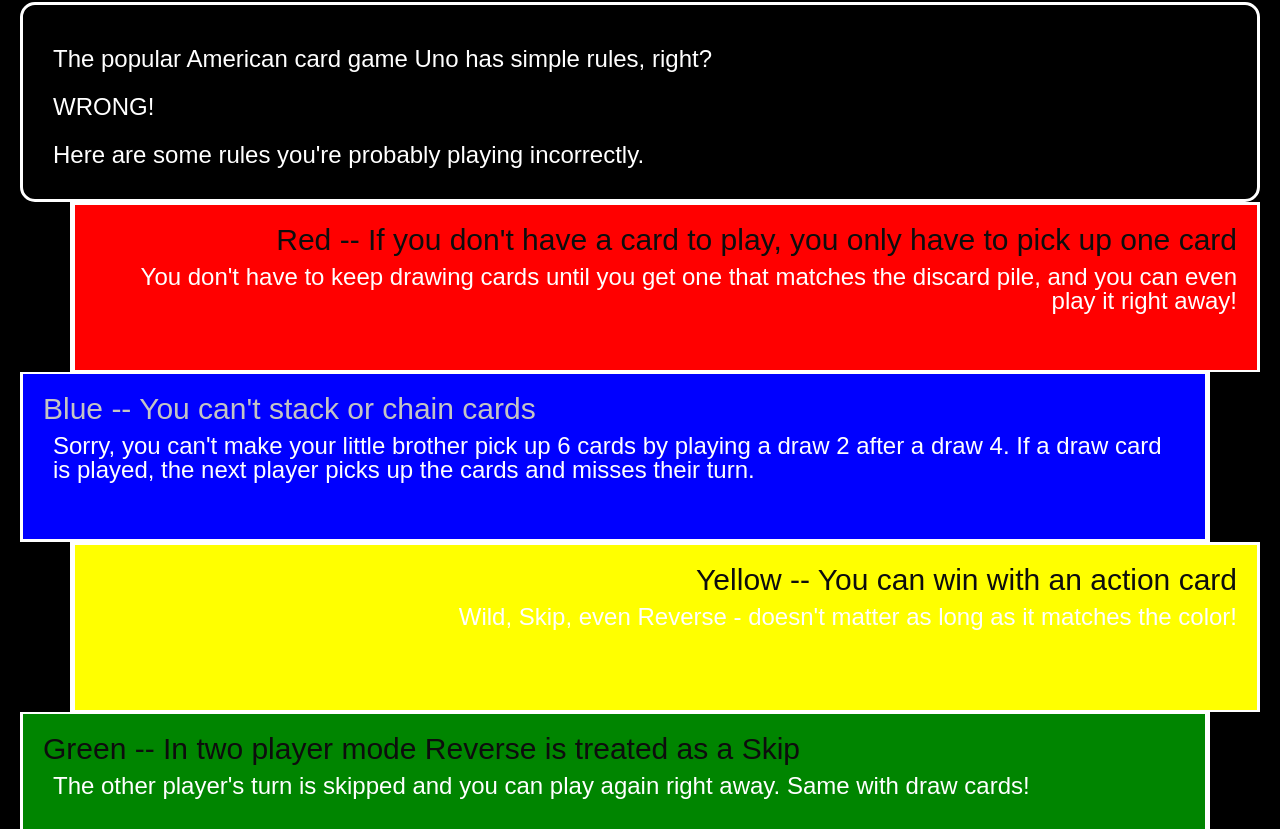
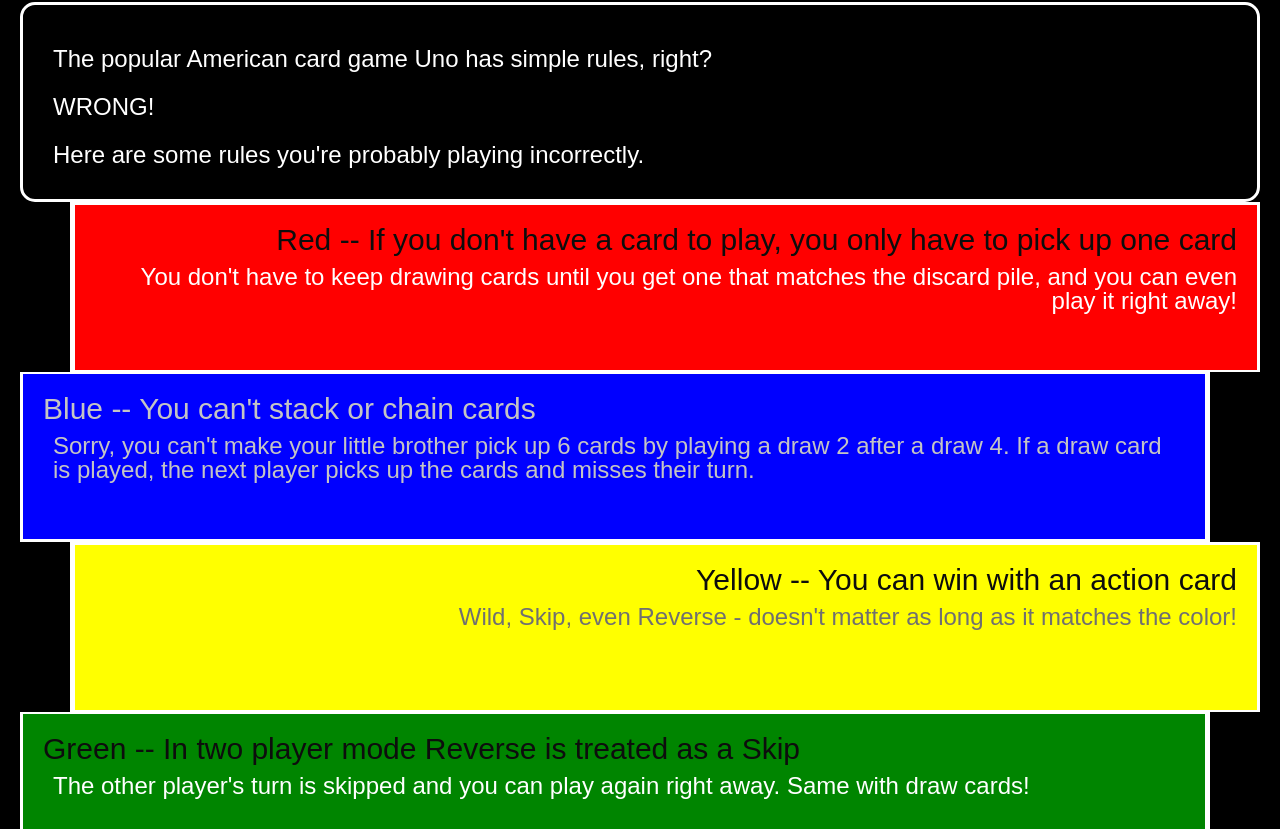
Before and after one commit to schaubjo/css_practice, a plain HTML site: page index.html in a window 1280 px wide. Shown: the part 326-1155 px from the top of the page. Drawn offline with Linux system fonts and the light colour scheme.

Commit message:
Add accessibility text

```diff
--- a/css/style.css
+++ b/css/style.css
@@ -58,7 +58,8 @@
     border-top: 2px solid;
 }
 
-.blue h2 {
+.blue h2,
+.blue p {
     color: #C4C4C4;
 }
 
@@ -68,6 +69,10 @@
     margin-left: 50px;
     border-bottom: 2px solid;
     border-left: 5px solid;
+}
+
+.yellow p {
+    color: #707070;
 }
 
 .green {
```
